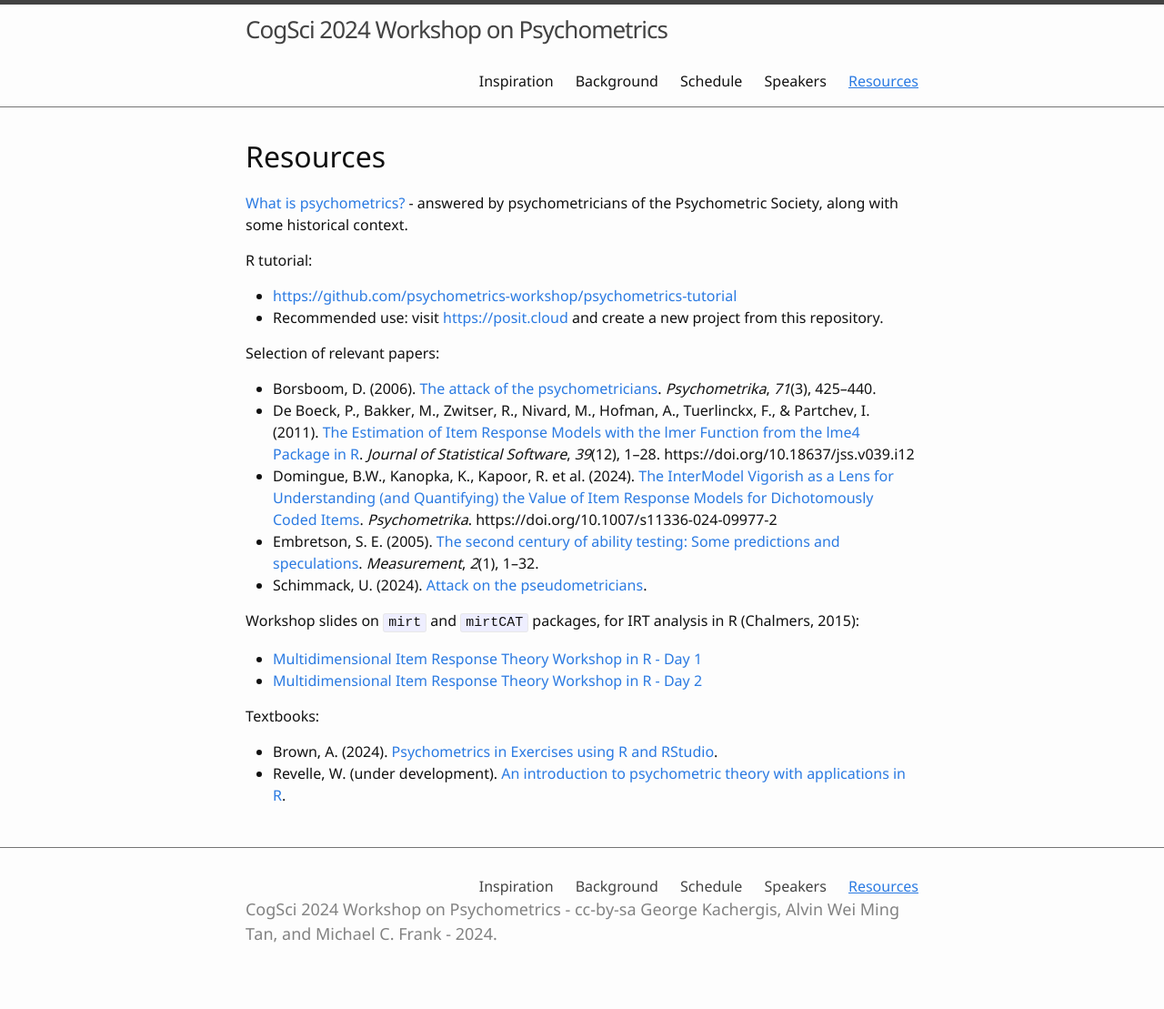
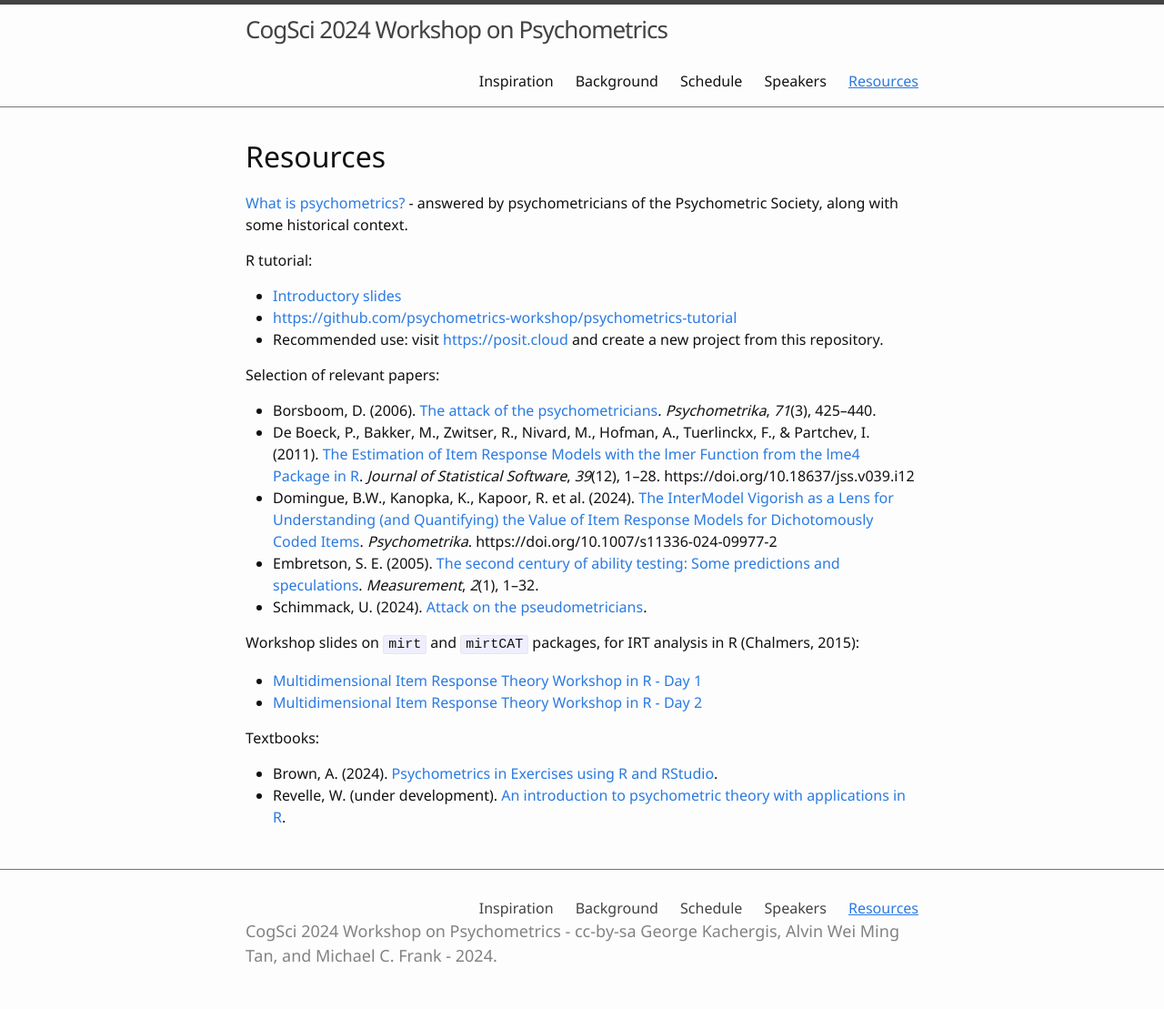
Before and after one commit to kachergis/psychometrics-workshop, a Jekyll site: the page built from 4-resources.md, in a window 1280 px wide. Shown: the whole page at 91% size. Built offline with Jekyll 4.4.1, drawn with Linux system fonts in a browser that asks for light colours; before the commit the page ends 1085 px from its top, so only the background shows below that.

Commit message:
added link to slides

```diff
--- a/4-resources.md
+++ b/4-resources.md
@@ -8,6 +8,7 @@ nav: true
 [What is psychometrics?](https://www.psychometricsociety.org/what-psychometrics) - answered by psychometricians of the Psychometric Society, along with some historical context.
 
 R tutorial:
+- [Introductory slides](https://docs.google.com/presentation/d/1Ra3U-PEZRi_jiPhTgzvGzfbNT8Iew4PWkqSlSatSH3s/edit?usp=sharing)
 - [https://github.com/psychometrics-workshop/psychometrics-tutorial](https://github.com/psychometrics-workshop/psychometrics-tutorial)
 - Recommended use: visit [https://posit.cloud](https://posit.cloud) and create a new project from this repository.
 
```
